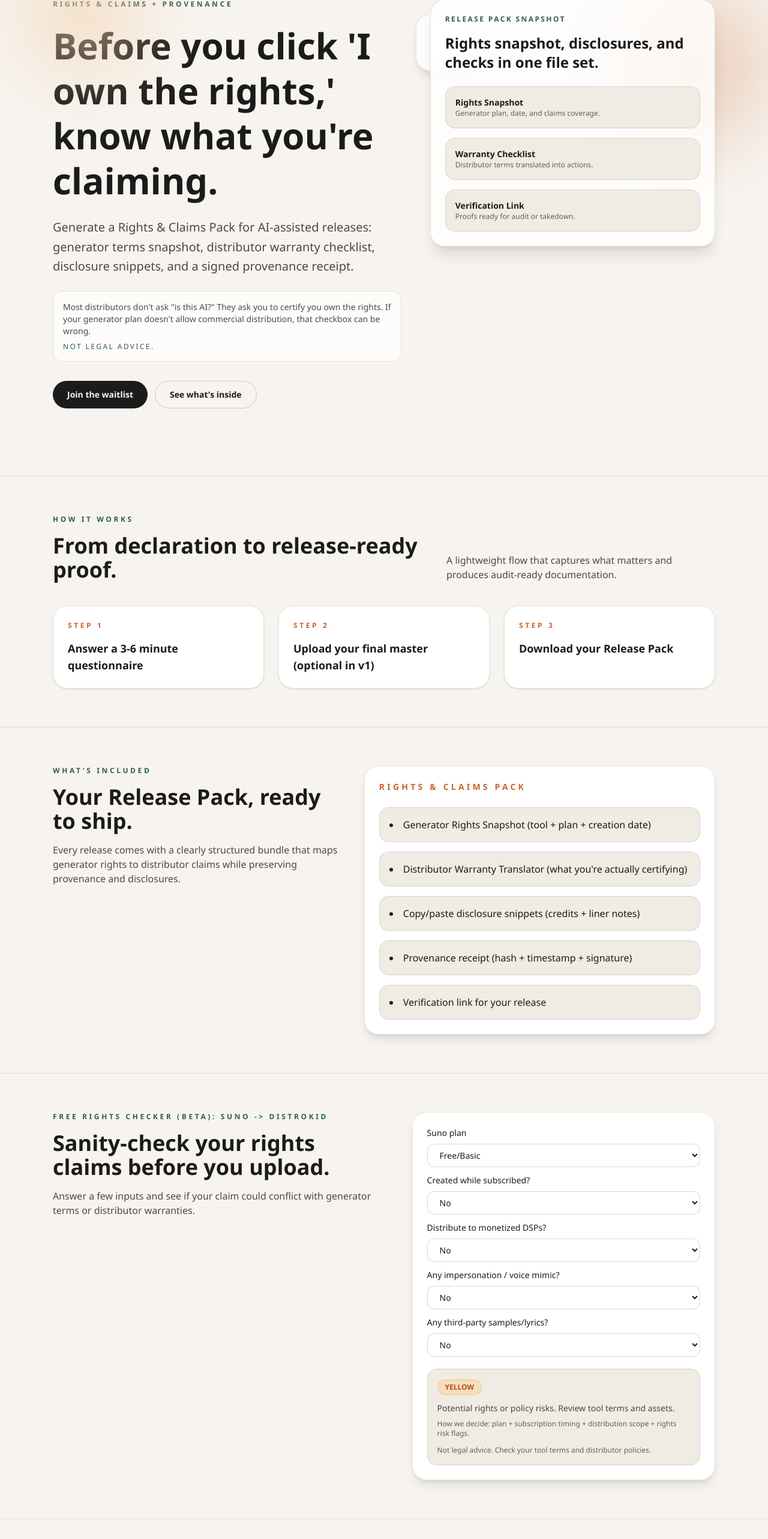
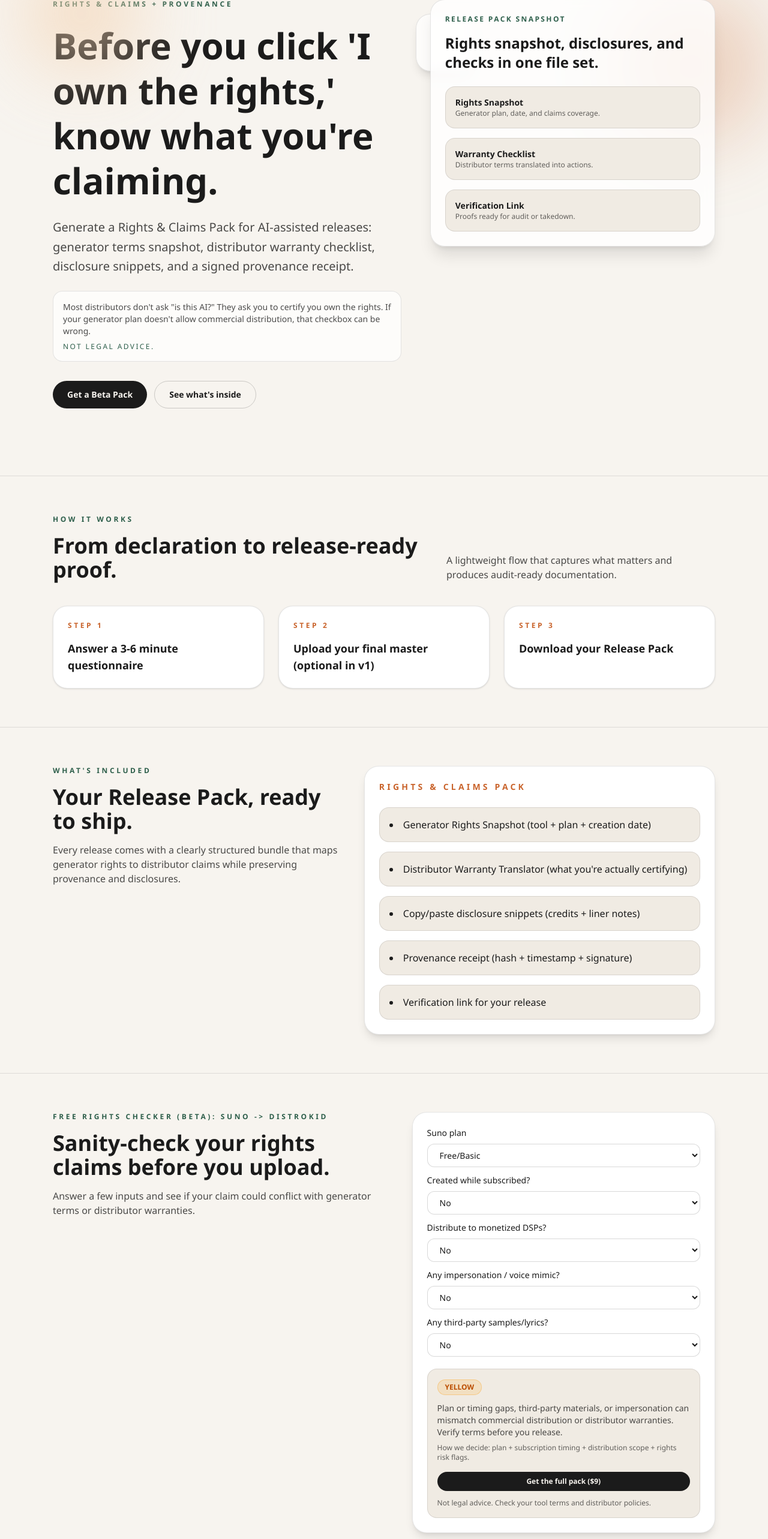
Before and after one commit to joeyacostar/authentitune-proof-landing, a Next.js app: page / in a window 1280 px wide. Shown: the part 182-2748 px from the top of the page at 60% size. Built offline with nearby package versions, Linux system fonts and the light colour scheme; no server answers.

Commit message:
conversion polish

```diff
--- a/src/app/page.tsx
+++ b/src/app/page.tsx
@@ -109,10 +109,10 @@ export default function Home() {
               </div>
               <div className="mt-8 flex flex-col gap-3 sm:flex-row">
                 <a
-                  href="#waitlist"
+                  href="#pricing"
                   className="inline-flex items-center justify-center rounded-full bg-[color:var(--ink)] px-6 py-3 text-sm font-semibold text-[color:var(--sand)] transition hover:bg-black/80"
                 >
-                  Join the waitlist
+                  Get a Beta Pack
                 </a>
                 <a
                   href="#included"
@@ -350,16 +350,22 @@ export default function Home() {
                   name: "Beta Pack",
                   price: "$9 / track",
                   detail: "Concierge delivery",
+                  who: "For one-off releases and pilots.",
+                  cta: "Get a Beta Pack",
                 },
                 {
                   name: "Creator",
                   price: "$19 / month",
                   detail: "Includes 3 packs",
+                  who: "For ongoing AI-assisted releases.",
+                  cta: "Start Creator Plan",
                 },
                 {
                   name: "Studio/Label",
                   price: "$99 / month",
                   detail: "Early access + priority",
+                  who: "For teams shipping at scale.",
+                  cta: "Request Studio Access",
                 },
               ].map((plan) => (
                 <div
@@ -371,11 +377,12 @@ export default function Home() {
                   </p>
                   <p className="mt-4 text-3xl font-semibold">{plan.price}</p>
                   <p className="mt-2 text-sm text-black/70">{plan.detail}</p>
+                  <p className="mt-2 text-sm text-black/60">{plan.who}</p>
                   <a
                     href="#waitlist"
                     className="mt-6 inline-flex w-full items-center justify-center rounded-full bg-[color:var(--ink)] px-5 py-2 text-sm font-semibold text-[color:var(--sand)] transition hover:bg-black/80"
                   >
-                    Get a Beta Pack
+                    {plan.cta}
                   </a>
                 </div>
               ))}
@@ -456,7 +463,7 @@ export default function Home() {
                 className="rounded-full bg-[color:var(--ink)] px-6 py-3 text-sm font-semibold text-[color:var(--sand)] transition hover:bg-black/80 sm:col-span-2"
                 type="submit"
               >
-                Join the waitlist
+                Request a Beta Pack
               </button>
             </form>
             {!waitlistAction ? (
--- a/src/app/rights-checker.tsx
+++ b/src/app/rights-checker.tsx
@@ -52,7 +52,7 @@ export default function RightsChecker() {
       return {
         label: "YELLOW",
         message:
-          "Potential rights or policy risks. Review tool terms and assets.",
+          "Plan or timing gaps, third-party materials, or impersonation can mismatch commercial distribution or distributor warranties. Verify terms before you release.",
       };
     }
 
@@ -147,6 +147,12 @@ export default function RightsChecker() {
           How we decide: plan + subscription timing + distribution scope +
           rights risk flags.
         </p>
+        <a
+          href="#pricing"
+          className="mt-4 inline-flex w-full items-center justify-center rounded-full bg-[color:var(--ink)] px-4 py-2 text-xs font-semibold text-[color:var(--sand)] transition hover:bg-black/80"
+        >
+          Get the full pack ($9)
+        </a>
         <p className="mt-3 text-xs text-black/60">
           Not legal advice. Check your tool terms and distributor policies.
         </p>
```
